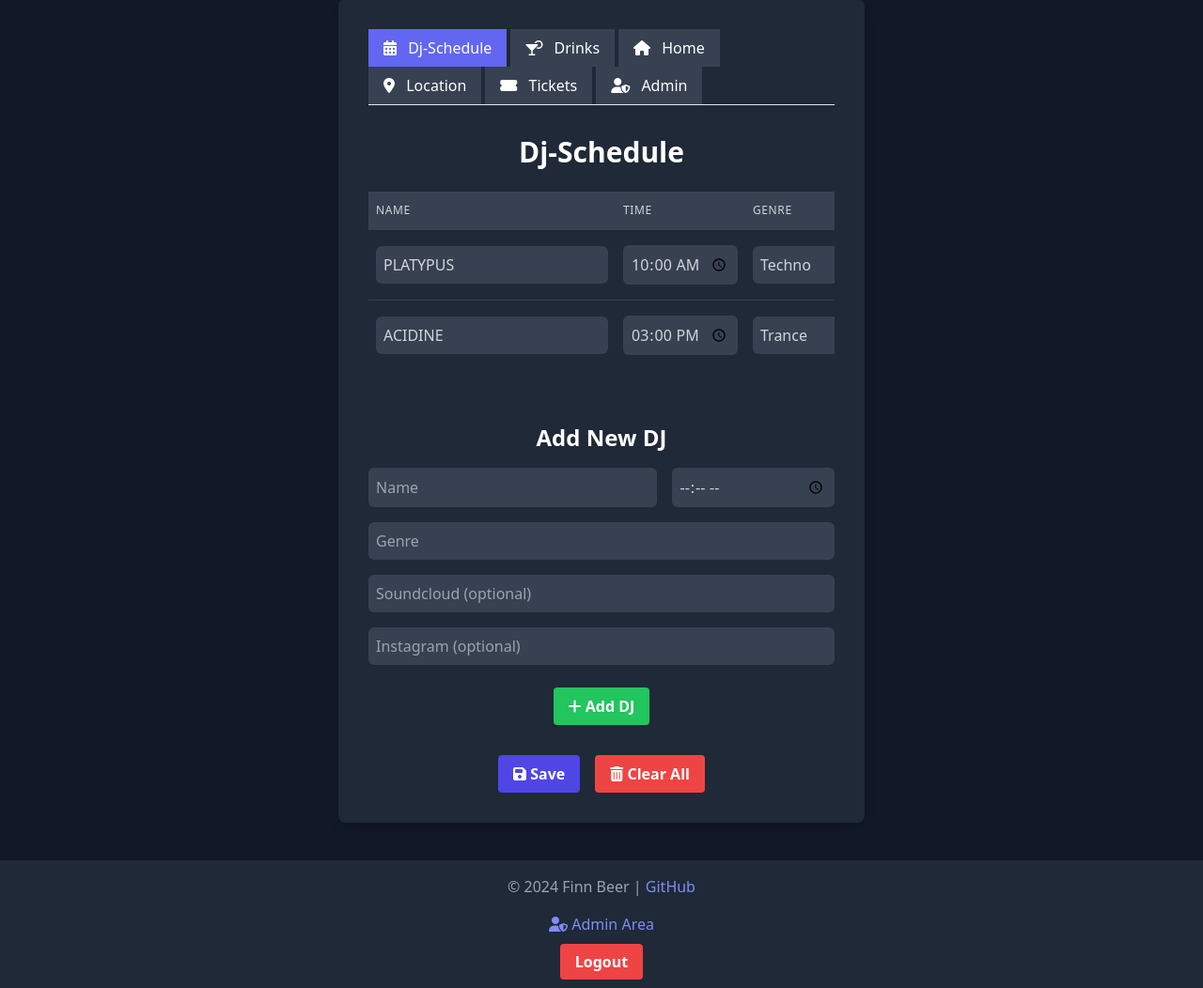
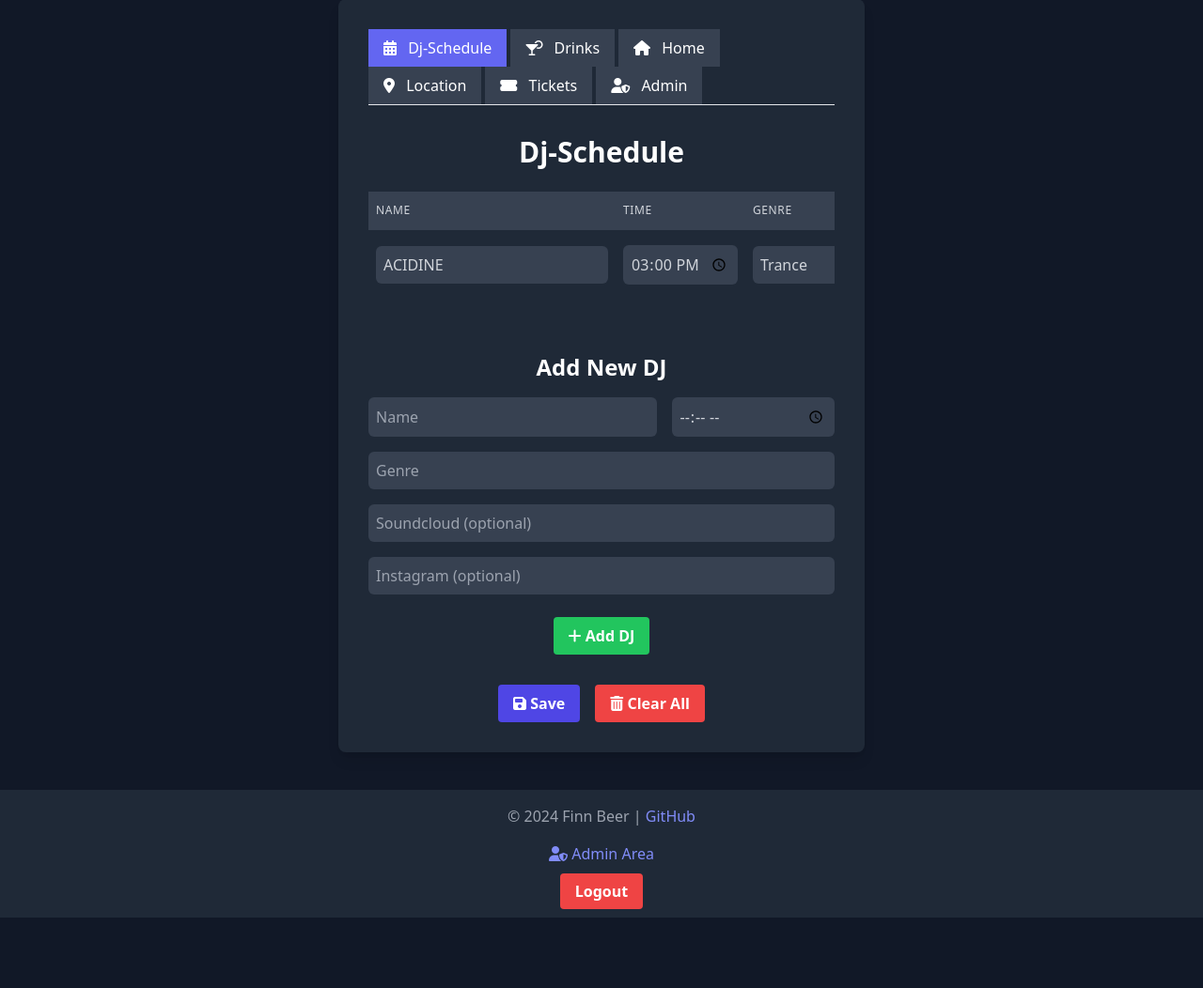
Before and after one commit to iwLain/RaveInfo, a Flask app: page /config in a window 1280 px wide. Shown: the part 97-1149 px from the top of the page at 94% size. After the commit the page ends 1074 px from the top, so only its background shows below. Run offline with Flask 2, Linux system fonts and the light colour scheme; the visitor is signed in with stand-in values (Sample User, id 1); style sheets or scripts are compiled from the project's sources; some libraries are stand-ins or nearby versions.

Commit message:
FUNKTIONIERE VERFLUCHTES PROGRAMM

```diff
--- a/config.ini
+++ b/config.ini
@@ -2,12 +2,10 @@
 debug = True
 
 [DJ SCHEDULE]
-PLATYPUS = 10:00, Techno, , , PLATYPUS
 ACIDINE = 15:00, Trance, , , ACIDINE
 
 [DRINKS]
-Rotwein = 5€, 0.2L, SoftAlc
-Bier = 4,50€, 0.5L, SoftAlc
+Bier = 3€, 0.2L, SoftAlc
 
 [HOME]
 text = Ein guter Rave braucht gute Zutaten! 🍰
@@ -22,7 +20,6 @@ text = Ein guter Rave braucht gute Zutaten! 🍰
 	Wir verstehen uns als diskriminierungsfreien Raum! Rassistisches, homophobes, sexistisches Verhalten wird nicht toleriert! 🛑
 
 	In diesem Sinne: let's rave 💥
-
 image = event.png
 
 [LOCATION]
--- a/templates/config.html
+++ b/templates/config.html
@@ -100,13 +100,13 @@
                                             <input name="DRINKS-{{ drink }}-name" value="{{ drink }}" class="border-gray-600 bg-gray-700 rounded-md text-gray-300 w-full p-2 auto-resize">
                                         </td>
                                         <td class="px-2 py-4 whitespace-nowrap">
-                                            <input name="DRINKS-{{ drink }}-amount" value="{{ details.amount }}" class="border-gray-600 bg-gray-700 rounded-md text-gray-300 w-full p-2 auto-resize">
+                                            <input name="DRINKS-{{ drink }}-amount" value="{{ details['amount'] }}" class="border-gray-600 bg-gray-700 rounded-md text-gray-300 w-full p-2 auto-resize">
                                         </td>
                                         <td class="px-2 py-4 whitespace-nowrap">
-                                            <input name="DRINKS-{{ drink }}-price" value="{{ details.price }}" class="border-gray-600 bg-gray-700 rounded-md text-gray-300 w-full p-2 auto-resize">
+                                            <input name="DRINKS-{{ drink }}-price" value="{{ details['price'] }}" class="border-gray-600 bg-gray-700 rounded-md text-gray-300 w-full p-2 auto-resize">
                                         </td>
                                         <td class="px-2 py-4 whitespace-nowrap">
-                                            <input name="DRINKS-{{ drink }}-category" value="{{ details.category }}" class="border-gray-600 bg-gray-700 rounded-md text-gray-300 w-full p-2 auto-resize">
+                                            <input name="DRINKS-{{ drink }}-category" value="{{ details['category'] }}" class="border-gray-600 bg-gray-700 rounded-md text-gray-300 w-full p-2 auto-resize">
                                         </td>
                                         <td class="px-2 py-4 whitespace-nowrap text-right text-sm font-medium">
                                             <button type="submit" name="action" value="delete-drink" class="text-red-600 hover:text-red-900">
--- a/views/config_view.py
+++ b/views/config_view.py
@@ -75,8 +75,8 @@ def update_dj_schedule(request, section):
 def update_drinks(request, section):
     drinks_to_update = {}
     for key, value in request.form.items():
-        if key.startswith('DRINKS-') and '-' in key[len('DRINKS-'):]:
-            drink_name, field = key[len('DRINKS-'):].rsplit('-', 1)
+        if key.startswith(f'{section}-') and '-' in key[len(f'{section}-'):]:
+            drink_name, field = key[len(f'{section}-'):].rsplit('-', 1)
             if drink_name not in drinks_to_update:
                 drinks_to_update[drink_name] = config.get(section, drink_name).split(', ')
             if field == 'price':
```
